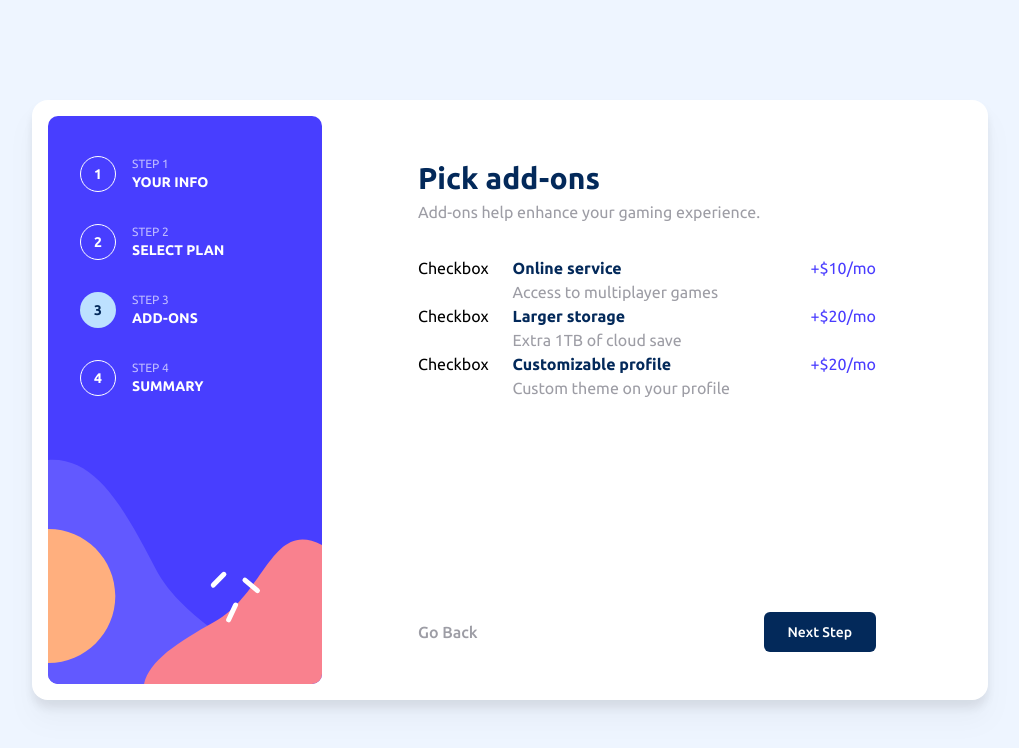
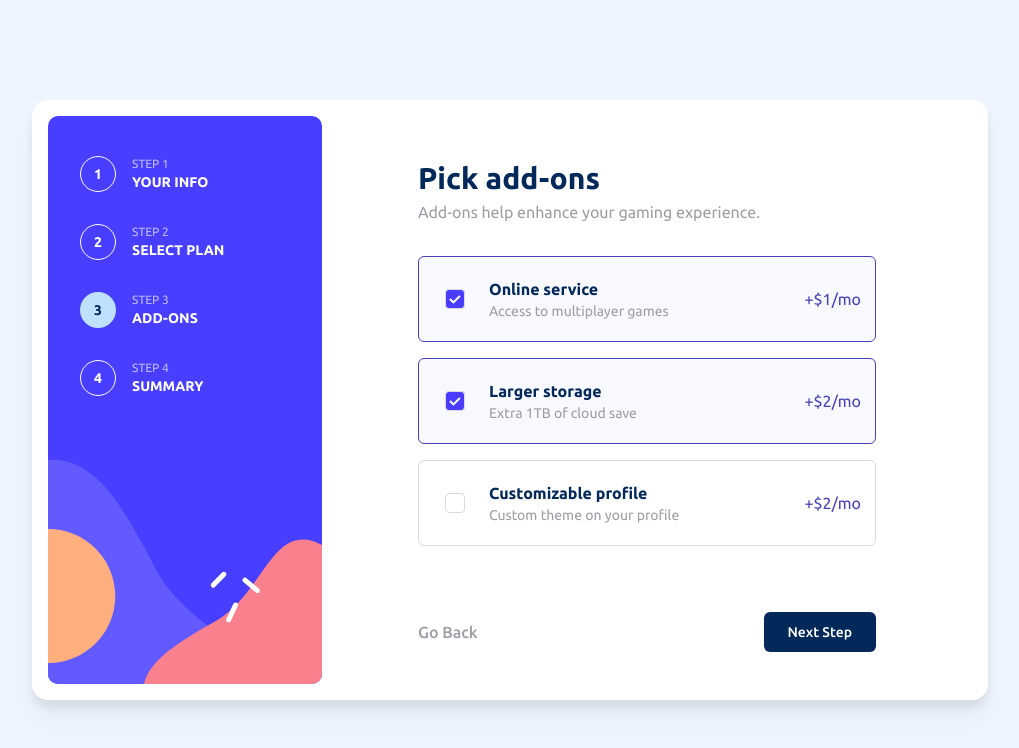
Before and after one commit to tehxueer29/multi-step-form, a React (Vite) app: page /multi-step-form/step-3 in a window 1280 px wide. Shown: the top 748 px of the page, without its empty margins (130-1149 px from the left). Built offline with nearby package versions, Linux system fonts and the light colour scheme.

Commit message:
feat: finish UI

```diff
--- a/src/components/UI/Card.tsx
+++ b/src/components/UI/Card.tsx
@@ -34,7 +34,7 @@ export default function Card({
   return (
     <div
       onClick={() => handleClick()}
-      className={`border ${selection.selected ? "border-secondary-600 bg-primary-50" : "border-grey-500"} cursor-pointer rounded-md px-3.5 py-5 transition-colors hover:border-secondary-600`}
+      className={`border ${selection.selected ? "border-secondary-600 bg-primary-50" : "border-grey-500"} cursor-pointer rounded-md px-3.5 py-3.5 md:py-5 transition-colors hover:border-secondary-600`}
     >
       {children}
     </div>
--- a/src/components/UI/Checkbox.tsx
+++ b/src/components/UI/Checkbox.tsx
@@ -1,6 +1,15 @@
+import Checkmark from "/images/icon-checkmark.svg";
 
-export default function Checkbox() {
+type CheckboxProps = {
+  selected: boolean;
+};
+
+export default function Checkbox({ selected }: CheckboxProps) {
   return (
-    <div>Checkbox</div>
-  )
+    <div
+      className={`flex size-5 items-center justify-center rounded border border-grey-500 text-white ${selected && "bg-secondary-500"}`}
+    >
+      <img src={Checkmark} alt="" />
+    </div>
+  );
 }
--- a/src/components/add_ons/AddOnCard.tsx
+++ b/src/components/add_ons/AddOnCard.tsx
@@ -8,16 +8,16 @@ type AddOnCardProps = {
 
 export default function AddOnCard({ addOn, isMonthly }: AddOnCardProps) {
   return (
-    <div className="flex justify-between">
-      <div className="flex space-x-6">
-        <Checkbox />
-        <div className="">
+    <div className="flex justify-between items-center">
+      <div className="flex space-x-3 md:space-x-6 md:ps-3 items-center">
+        <Checkbox selected={addOn.selected}/>
+        <div>
           <p className="font-bold text-primary-900">{addOn.title}</p>
-          <p className="subtitle pb-0">{addOn.subtitle}</p>
+          <p className="subtitle pb-0 text-sm">{addOn.subtitle}</p>
         </div>
       </div>
-      <p className="text-secondary-500">
-        +${isMonthly ? addOn.price : addOn.price * 10}/mo
+      <p className="text-secondary-600">
+        +${isMonthly ? `${addOn.price}/mo` : `${addOn.price * 10}/yr`}
       </p>
     </div>
   );
--- a/src/components/navigation/BottomNavigation.tsx
+++ b/src/components/navigation/BottomNavigation.tsx
@@ -2,6 +2,8 @@ import { useEffect, useState } from "react";
 import { useLocation } from "react-router-dom";
 import GoBackButton from "./GoBackButton";
 import NextStepButton from "./NextStepButton";
+
+type ButtonColor = { color: string; hoverColor: string };
 
 export default function BottomNavigation() {
   const urlHeader: string = "/step-";
@@ -10,7 +12,10 @@ export default function BottomNavigation() {
   const [nextUrl, setNextUrl] = useState<string>(`${urlHeader}1`);
   const [backUrl, setBackUrl] = useState<string>(`${urlHeader}1`);
   const [name, setName] = useState<string>("Next Step");
-  const [color, setColor] = useState<string>("bg-primary-900");
+  const [color, setColor] = useState<ButtonColor>({
+    color: "bg-primary-900",
+    hoverColor: "bg-primary-800",
+  });
 
   const isFirstStep: boolean = backUrl !== "/step-0";
   const showNav: boolean = location.pathname !== "/complete";
@@ -18,7 +23,7 @@ export default function BottomNavigation() {
   useEffect(() => {
     let forwardUrl: string;
     let btnName: string;
-    let btnColor: string;
+    let btnColor: ButtonColor;
 
     const currentStep: number = parseInt(location.pathname.split("-")[1]);
     const backUrl: string = `${urlHeader}${currentStep - 1}`;
@@ -26,11 +31,11 @@ export default function BottomNavigation() {
     if (currentStep == 4) {
       forwardUrl = "complete";
       btnName = "Confirm";
-      btnColor = "bg-secondary-500";
+      btnColor = { color: "bg-secondary-500", hoverColor: "hover:bg-secondary-400" };
     } else {
       forwardUrl = `${urlHeader}${currentStep + 1}`;
       btnName = "Next Step";
-      btnColor = "bg-primary-900";
+      btnColor = { color: "bg-primary-900", hoverColor: "hover:bg-primary-800" };
     }
 
     setName(btnName);
@@ -46,7 +51,12 @@ export default function BottomNavigation() {
           className={`fixed bottom-0 start-0 flex w-full items-center bg-white p-4 font-medium md:relative md:p-0 ${isFirstStep ? "justify-between" : "justify-end"}`}
         >
           {isFirstStep && <GoBackButton backUrl={backUrl} />}
-          <NextStepButton name={name} nextUrl={nextUrl} color={color} />
+          <NextStepButton
+            name={name}
+            nextUrl={nextUrl}
+            color={color.color}
+            hoverColor={color.hoverColor}
+          />
         </div>
       ) : (
         <></>
--- a/src/components/navigation/GoBackButton.tsx
+++ b/src/components/navigation/GoBackButton.tsx
@@ -1,4 +1,4 @@
-import { NavLink } from "react-router-dom";
+import { Link } from "react-router-dom";
 
 type GoBackButtonProps = {
   backUrl: string;
@@ -6,8 +6,8 @@ type GoBackButtonProps = {
 
 export default function GoBackButton({ backUrl }: GoBackButtonProps) {
   return (
-    <NavLink to={backUrl} className="text-grey-600 hover:text-primary-900 transition-colors">
+    <Link to={backUrl} className="text-grey-600 hover:text-primary-900 transition-colors">
       Go Back
-    </NavLink>
+    </Link>
   );
 }
--- a/src/components/navigation/NextStepButton.tsx
+++ b/src/components/navigation/NextStepButton.tsx
@@ -1,18 +1,24 @@
-import { NavLink } from "react-router-dom";
+import { Link } from "react-router-dom";
 
 type NextStepButtonProps = {
   name: string;
   nextUrl: string;
   color: string;
+  hoverColor: string;
 };
 
-export default function Button({ name, nextUrl, color }: NextStepButtonProps) {
+export default function Button({
+  name,
+  nextUrl,
+  color,
+  hoverColor,
+}: NextStepButtonProps) {
   return (
-    <NavLink
+    <Link
       to={nextUrl}
-      className={`rounded ${color} px-4 py-2 text-sm text-white md:rounded-md md:px-6 md:py-2.5 hover:bg-primary-800 transition-colors`}
+      className={`rounded ${color} px-4 py-2 text-sm text-white transition-colors ${hoverColor} md:rounded-md md:px-6 md:py-2.5`}
     >
       {name}
-    </NavLink>
+    </Link>
   );
 }
--- a/src/components/navigation/StepNav.tsx
+++ b/src/components/navigation/StepNav.tsx
@@ -21,7 +21,7 @@ export default function StepNav({ path, title }: StepNavProps) {
     <NavLink
       onClick={(e) => (isActiveUrl ? e.preventDefault() : "")}
       to={path}
-      className={`no-underline ${isActiveUrl ? "cursor-default" : ""}`}
+      className={({ isActive }) => `no-underline ${isActive ? "cursor-default" : ""}`}
     >
       {({ isActive }) => (
         <div className="flex items-center gap-x-4 text-sm uppercase text-white">
--- a/src/pages/AddOns.tsx
+++ b/src/pages/AddOns.tsx
@@ -1,4 +1,4 @@
-import { useState } from "react";
+import { Dispatch, SetStateAction, useState } from "react";
 import Card from "../components/UI/Card";
 import AddOnCard from "../components/add_ons/AddOnCard";
 
@@ -34,9 +34,18 @@ export default function AddOns() {
     <div>
       <h1>Pick add-ons</h1>
       <p className="subtitle">Add-ons help enhance your gaming experience.</p>
-      <div>
+      <div className="space-y-4">
         {addOns.map((addOn) => (
-          <AddOnCard key={addOn.title} addOn={addOn} isMonthly={false} /> //TODO: add ismonthly to state and use the real one
+          <Card
+            key={addOn.title}
+            selection={addOn}
+            selections={addOns}
+            setSelections={setAddOns as Dispatch<SetStateAction<Array<object>>>}
+            isSingleSelection={false}
+          >
+            {/* //TODO: add ismonthly to state and use the real one */}
+            <AddOnCard key={addOn.title} addOn={addOn} isMonthly={true} />
+          </Card>
         ))}
         {/* <Card></Card> */}
       </div>
--- a/src/pages/Summary.tsx
+++ b/src/pages/Summary.tsx
@@ -1,8 +1,43 @@
+import { Link } from "react-router-dom";
+
 export default function Summary() {
   return (
     <div>
       <h1>Finishing up</h1>
-      <p className="subtitle">Double-check everything looks OK before confirming.</p>
+      <p className="subtitle">
+        Double-check everything looks OK before confirming.
+      </p>
+      <div className="space-y-3 rounded-lg bg-primary-50 p-4 md:space-y-6 md:p-6">
+        <div className="flex items-center justify-between text-primary-900">
+          <div>
+            <p className="font-medium">Dummy Plan</p>
+            <Link
+              to="/step-2"
+              className="subtitle text-sm underline decoration-2"
+            >
+              Change
+            </Link>
+          </div>
+          <p className="font-bold">price</p>
+        </div>
+        <hr />
+        <div className="space-y-3">
+          <div className="flex justify-between">
+            <p className="text-sm text-grey-600">dummy addon</p>
+            <p className="text-primary-900">price</p>
+          </div>
+          <div className="flex justify-between">
+            <p className="text-sm text-grey-600">dummy addon</p>
+            <p className="text-primary-900">price</p>
+          </div>
+        </div>
+      </div>
+      <div className="flex items-center justify-between px-4 py-4 md:px-6">
+        <p className="text-sm text-grey-600">Total (per month)</p>
+        <p className="text-lg font-bold text-secondary-500 md:text-2xl">
+          +price
+        </p>
+      </div>
     </div>
   );
 }
--- a/tailwind.config.js
+++ b/tailwind.config.js
@@ -15,7 +15,7 @@ export default {
         secondary: {
           400: "#918DFC",
           500: "#493CFF",
-          600: "#504C98",
+          600: "#4640BA",
         },
         grey: {
           500: "#DBDADF",
```
Also changed, not shown: 5 other files (tests, documents, lock files or other folders).
